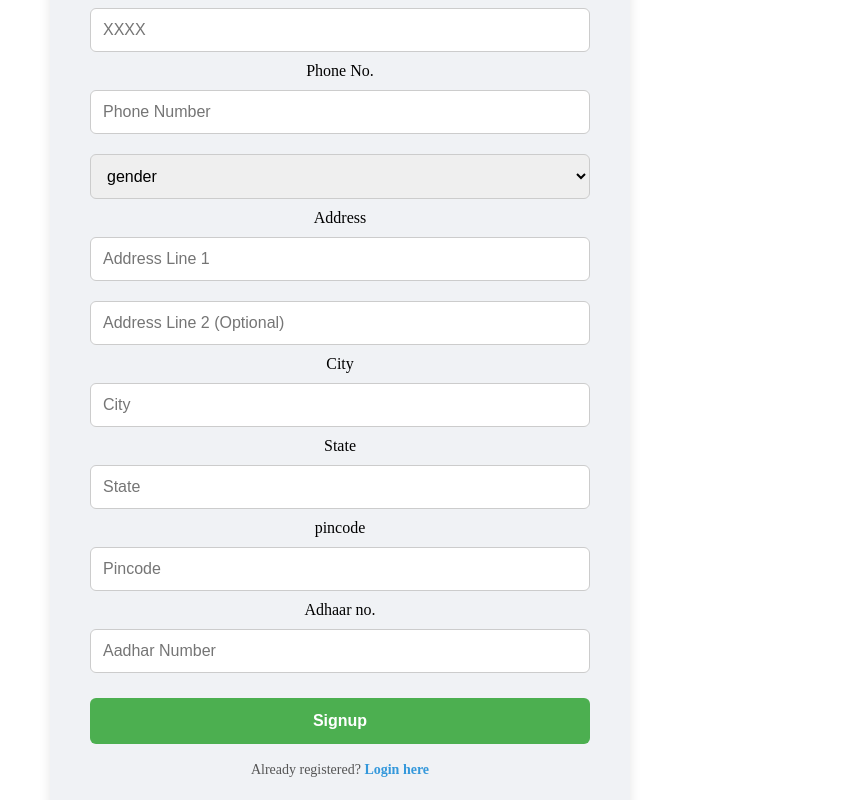
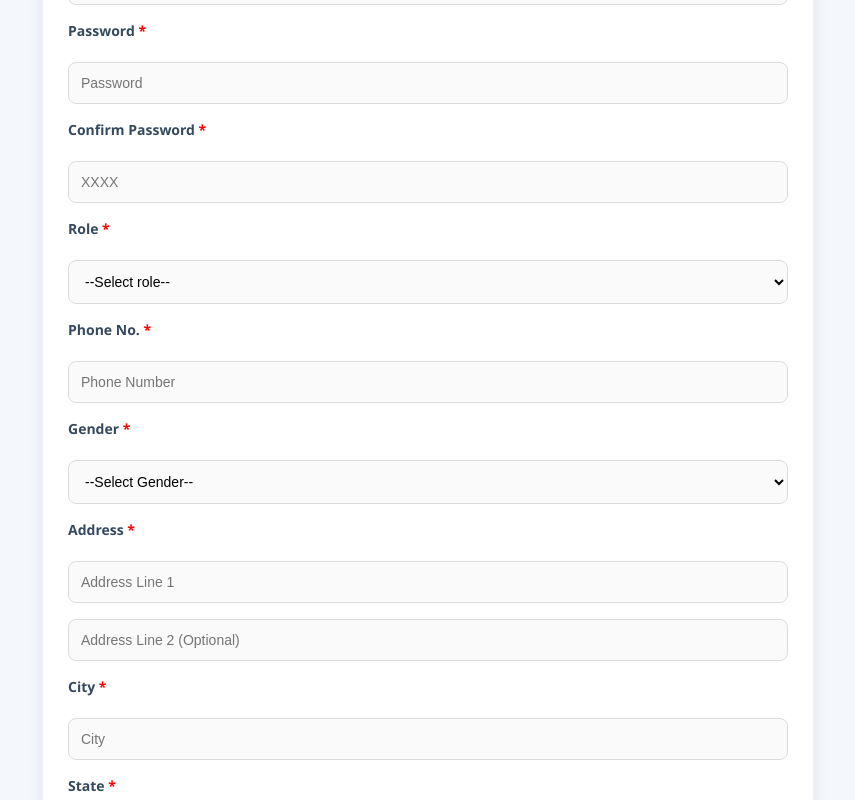
Before and after one commit to Prachi-Gupta-01/Trustline, a React (Vite) app in the folder trustFront/my-app/: page /signup in a window 1280 px wide. Shown: the part 460-1260 px from the top of the page, without its empty margins (212-1067 px from the left). Built offline with nearby package versions, Linux system fonts and the light colour scheme; the HTML template or start-up script is replaced by a standard one.

Commit message:
changed css

```diff
--- a/trustFront/my-app/src/pages/Signup/Signup.css
+++ b/trustFront/my-app/src/pages/Signup/Signup.css
@@ -1,90 +1,140 @@
-/*colour need to change according to theme*/
+
 
 .signup-container {
   display: flex;
   justify-content: center;
   align-items: center;
-  height: 120vh;
-  width: 80vw;
-
-  padding: 20px;
-  box-sizing: border-box;
+  min-height: 100vh;
+  background: #f4f7fb;
+  font-family: "Segoe UI", Tahoma, Geneva, Verdana, sans-serif;
 }
-
+.required-field::after {
+  content: " *";
+  color: red;
+  font-weight: bold;
+}
 
 .signup-form-box {
   width: 100%;
-  max-width: 500px;
-  padding: 40px;
-  border-radius: 10px;
-  background-color:  #f0f2f5; ;
-  box-shadow: 0 4px 12px rgba(0, 0, 0, 0.1);
-  display: flex;
-  flex-direction: column;
+  max-width: 720px;
+  padding: 30px 25px;
+  border-radius: 12px;
+  background: #ffffff;
+  box-shadow: 0px 8px 18px rgba(0, 0, 0, 0.08);
 }
-
 
 .signup-title {
   text-align: center;
+  font-size: 26px;
+  font-weight: 700;
+  color: #2c3e50;
   margin-bottom: 25px;
-  font-size: 28px;
-  font-weight: bold;
-  color: #333;
+}
+
+.signup-form {
+  display: flex;
+  flex-wrap: wrap;
+  gap: 16px;
+}
+
+.signup-form label {
+  display: block;
+  font-weight: 600;
+  margin-bottom: 6px;
+  color: #34495e;
+  font-size: 14px;
 }
 
 
 .signup-form input,
 .signup-form select {
+  width: 100%;
   padding: 12px;
-  margin: 10px 0;
-  width: 100%;
-  border-radius: 6px;
-  border: 1px solid #ccc;
-  font-size: 16px;
-  box-sizing: border-box;
-  transition: border-color 0.2s ease-in-out;
+  border: 1.5px solid #dcdcdc;
+  border-radius: 8px;
+  font-size: 14px;
+  transition: all 0.25s ease-in-out;
+  background-color: #fafafa;
+}
+
+.required-field::after {
+  content: " *";
+  color: red;
+  font-weight: bold;
+}
+
+.signup-form input:focus,
+.signup-form select:focus {
+  border-color: #3498db;
+  background: #fff;
+  outline: none;
+  box-shadow: 0 0 0 3px rgba(52, 152, 219, 0.15);
 }
 
 
-.signup-form input:focus,
-.signup-form select:focus {
-  outline: none;
-  border-color: #4CAF50;
+.form-row {
+  display: flex;
+  gap: 16px;
+  width: 100%;
+}
+.form-row .col {
+  flex: 1;
 }
 
 
 .signup-button {
+  margin-top: 10px;
+  width: 100%;
   padding: 14px;
-  margin-top: 15px;
-  width: 100%;
-  background-color: #4CAF50;
+  background: #1e3a8a;
   color: white;
+  font-size: 16px;
+  font-weight: 600;
   border: none;
+  border-radius: 8px;
   cursor: pointer;
-  border-radius: 6px;
-  font-size: 16px;
-  font-weight: bold;
-  transition: background-color 0.3s ease;
+  transition: all 0.3s ease;
 }
 
 .signup-button:hover {
-  background-color: #45a049;
+  background:  #0b466d;
+}
+
+.signup-button:active {
+  transform: translateY(1px);
 }
 
 
 .switch {
-  margin-top: 15px;
   text-align: center;
+  margin-top: 18px;
   font-size: 14px;
   color: #555;
+  width: 100%;
 }
 
 .switch a {
-  color: #0e459e;
-  font-weight: bold;
+  color: #3498db;
   text-decoration: none;
+  font-weight: 600;
+  transition: color 0.2s ease;
 }
 
-.switcha:hover {
-  text-decoration: underline;
+.switch a:hover {
+  color: #1f6391;
 }
+
+/* Responsive tweaks */
+@media (max-width: 768px) {
+  .signup-form-box {
+    margin: 20px;
+    padding: 20px;
+    max-width: 95%;
+  }
+  .signup-title {
+    font-size: 22px;
+  }
+  .form-row {
+    flex-direction: column;
+  }
+}
--- a/trustFront/my-app/src/pages/Signup/Signup.jsx
+++ b/trustFront/my-app/src/pages/Signup/Signup.jsx
@@ -66,49 +66,55 @@ console.log(form)
       <ToastContainer position="top-center" autoClose={3000} />
       <h2 className="signup-title">Signup</h2>
       <form onSubmit={handleSubmit} className="signup-form">
-          <label htmlFor="username">Username</label>
+          <label className="required-field" htmlFor="username">Username</label>
         <input type="text" name="username" placeholder="Username" value={form.username} onChange={handleChange} required />
 
-          <label htmlFor="email">Email</label>
+          <label  className="required-field" htmlFor="email">Email</label>
         <input type="email" name="email" placeholder="Email" value={form.email} onChange={handleChange} required  />
 
+          <label className="required-field" htmlFor="password">Password</label>
+
+        <input type="password" name="password" placeholder="Password" value={form.password} onChange={handleChange} required />
+
+          <label className="required-field" htmlFor="confirm_password">Confirm Password</label>
+        <input type="confirm_password" name="confirm_password" placeholder="XXXX" value={form.confirm_password} onChange={handleChange} required />
+
+
+<label  className="required-field" htmlFor="role">Role</label>
          <select  name="role" value={form.role} onChange={handleChange} required >
 
-          <option value="disabled">Select role</option>
+          <option value="disabled">--Select role--</option>
           <option value="citizen">citizen</option>
           <option value="staff">staff</option>
 
         </select>
-          <label htmlFor="password">Password</label>
-
-        <input type="password" name="password" placeholder="Password" value={form.password} onChange={handleChange} required />
-
-          <label htmlFor="confirm_password">Confirm Password</label>
-        <input type="confirm_password" name="confirm_password" placeholder="XXXX" value={form.confirm_password} onChange={handleChange} required />
-
-          <label htmlFor="phone">Phone No.</label>
+          <label className="required-field" htmlFor="phone">Phone No.</label>
         <input type="text" name="phone" placeholder="Phone Number" value={form.phone} onChange={handleChange} required  />
 
+  <label className="required-field" htmlFor="gender">Gender</label>
         <select name="gender" value={form.gender} onChange={handleChange} required >
-          <option value=" disabled">gender</option>
+          <option value=" disabled">--Select Gender--</option>
           <option value="Male">Male</option>
           <option value="Female">Female</option>
           <option value="Other">Other</option>
         </select>
 
-          <label htmlFor="address1">Address</label>
+          <label className="required-field" htmlFor="address1">Address</label>
         <input type="text" name="address1" placeholder="Address Line 1" value={form.address1} onChange={handleChange} required />
         <input type="text" name="address2" placeholder="Address Line 2 (Optional)" value={form.address2} onChange={handleChange} />
-          <label htmlFor="city">City</label>
+          <label className="required-field" htmlFor="city">City</label>
         <input type="text" name="city" placeholder="City" value={form.city} onChange={handleChange} required />
-          <label htmlFor="state">State</label>
+
+          <label className="required-field" htmlFor="state">State</label>
+
         <input type="text" name="state" placeholder="State" value={form.state} onChange={handleChange} required  />
-          <label htmlFor="pincode">pincode</label>
+
+          <label className="required-field" htmlFor="pincode">pincode</label>
         <input type="text" name="pincode" placeholder="Pincode" value={form.pincode} onChange={handleChange} required  />
 
 
-          <label htmlFor="adhaar">Adhaar no.</label>
-        <input type="text" name="adhaar" placeholder="Aadhar Number" value={form.adhaar} onChange={handleChange} required />
+          <label className="required-field" htmlFor="adhaar">Adhaar no.</label>
+        <input type="text" name="adhaar" placeholder="Adhaar Number" value={form.adhaar} onChange={handleChange} required />
 
 
 
```
